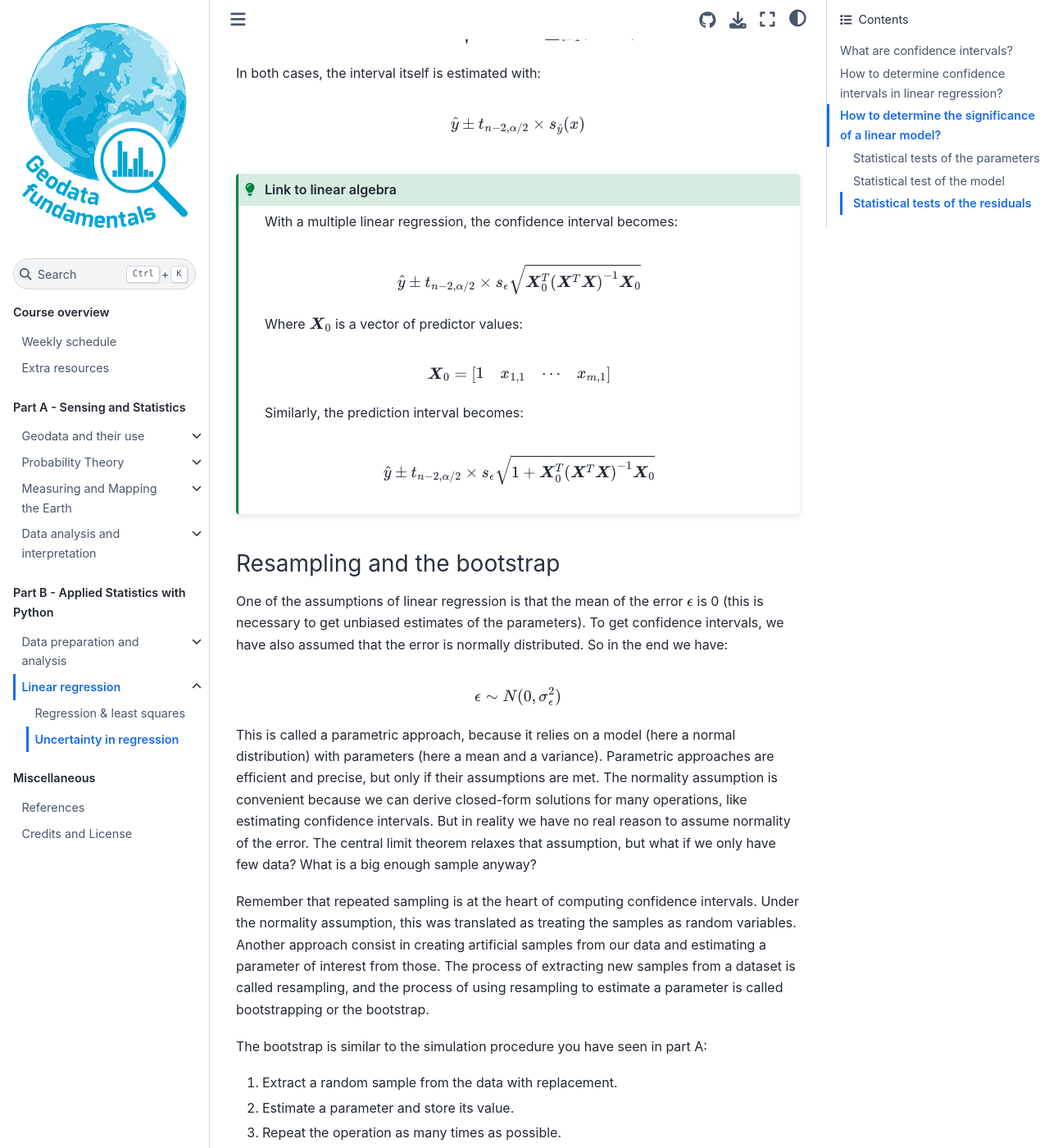
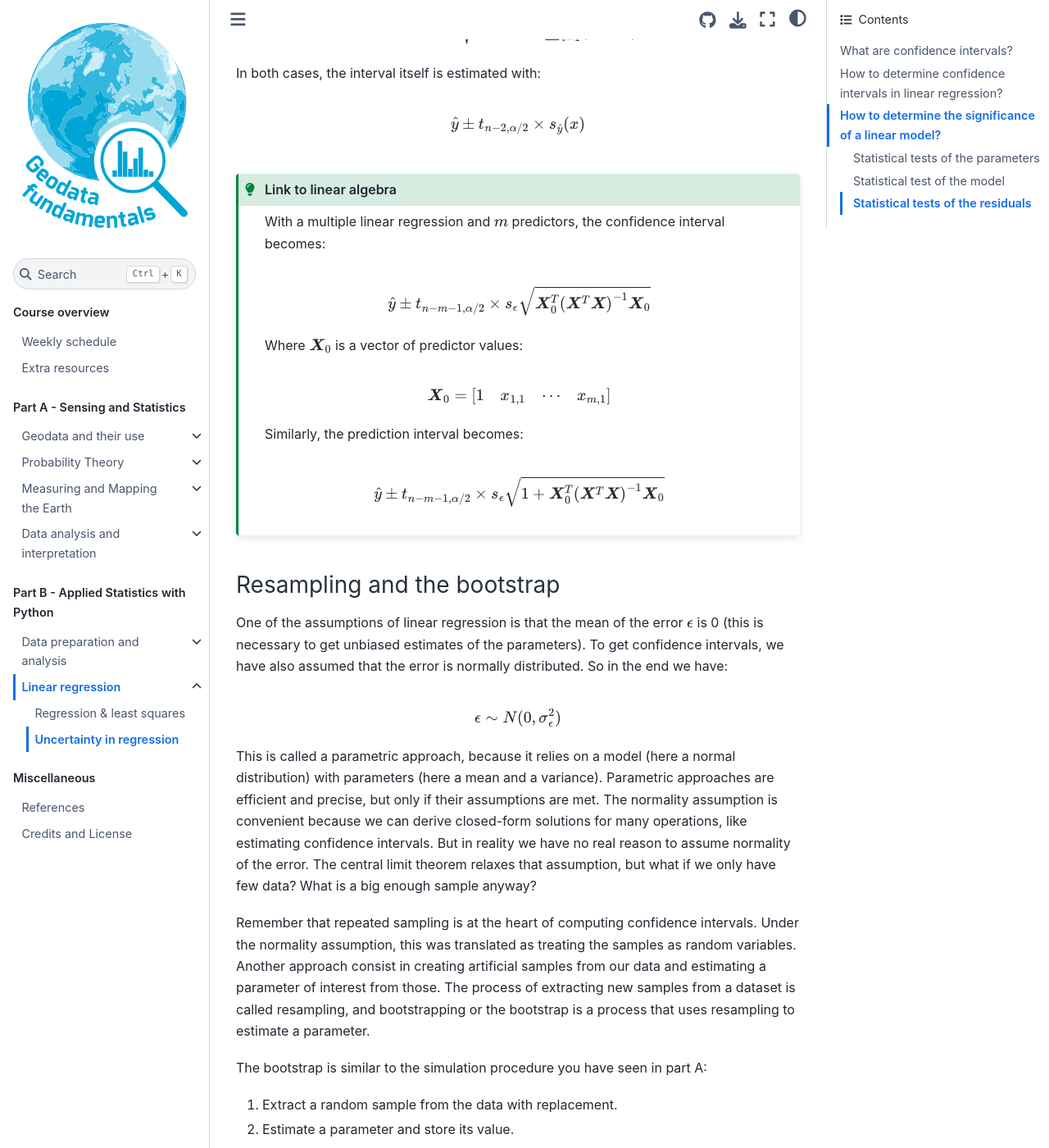
Before and after one commit to BScECT/geofun, a Jupyter Book: the page built from book/2_applied_statistics/linear_regression/uncertainty.md, in a window 1280 px wide and 1400 px high, scrolled down 5995 px. Shown: the whole window at 82% size. Built offline with Jupyter Book 1.0.4 settings and Sphinx 7.4.7 and the Sphinx Book theme 1.1.4, drawn with Linux system fonts in a browser that asks for light colours; comment, search, counter and statistics services are not loaded; some of the changed text lies outside the part shown.

Commit message:
Minor corrections in uncertainty.

````diff
--- a/book/2_applied_statistics/linear_regression/uncertainty.md
+++ b/book/2_applied_statistics/linear_regression/uncertainty.md
@@ -215,10 +215,10 @@ $$
 ```{admonition} Link to linear algebra
 :class: tip
 
-With a multiple linear regression, the confidence interval becomes:
+With a multiple linear regression and $m$ predictors, the confidence interval becomes:
 
 $$
-    \hat{y} \pm t_{n-2,\alpha/2} \times s_\epsilon \sqrt{\boldsymbol{X}_0^T\left(\boldsymbol{X}^T\boldsymbol{X}\right)^{-1}\boldsymbol{X}_0}
+    \hat{y} \pm t_{n-m-1,\alpha/2} \times s_\epsilon \sqrt{\boldsymbol{X}_0^T\left(\boldsymbol{X}^T\boldsymbol{X}\right)^{-1}\boldsymbol{X}_0}
 $$
 
 Where $\boldsymbol{X}_0$ is a vector of predictor values:
@@ -233,7 +233,7 @@ $$
 Similarly, the prediction interval becomes:
 
 $$
-    \hat{y} \pm t_{n-2,\alpha/2} \times s_\epsilon \sqrt{1 + \boldsymbol{X}_0^T\left(\boldsymbol{X}^T\boldsymbol{X}\right)^{-1}\boldsymbol{X}_0}
+    \hat{y} \pm t_{n-m-1,\alpha/2} \times s_\epsilon \sqrt{1 + \boldsymbol{X}_0^T\left(\boldsymbol{X}^T\boldsymbol{X}\right)^{-1}\boldsymbol{X}_0}
 $$
 ```
 
@@ -247,7 +247,7 @@ $$
 
 This is called a parametric approach, because it relies on a model (here a normal distribution) with parameters (here a mean and a variance). Parametric approaches are efficient and precise, but only if their assumptions are met. The normality assumption is convenient because we can derive closed-form solutions for many operations, like estimating confidence intervals. But in reality we have no real reason to assume normality of the error. The central limit theorem relaxes that assumption, but what if we only have few data? What is a big enough sample anyway?
 
-Remember that repeated sampling is at the heart of computing confidence intervals. Under the normality assumption, this was translated as treating the samples as random variables. Another approach consist in creating artificial samples from our data and estimating a parameter of interest from those. The process of extracting new samples from a dataset is called resampling, and the process of using resampling to estimate a parameter is called bootstrapping or the bootstrap.
+Remember that repeated sampling is at the heart of computing confidence intervals. Under the normality assumption, this was translated as treating the samples as random variables. Another approach consist in creating artificial samples from our data and estimating a parameter of interest from those. The process of extracting new samples from a dataset is called resampling, and bootstrapping or the bootstrap is a process that uses resampling to estimate a parameter.
 
 The bootstrap is similar to the simulation procedure you have seen in part A:
   1. Extract a random sample from the data with replacement.
````
Also changed, not shown: other parts of book/2_applied_statistics/linear_regression/uncertainty.md (+1 -1 lines), book/0_overview/schedule.md (+1 -1 lines).
